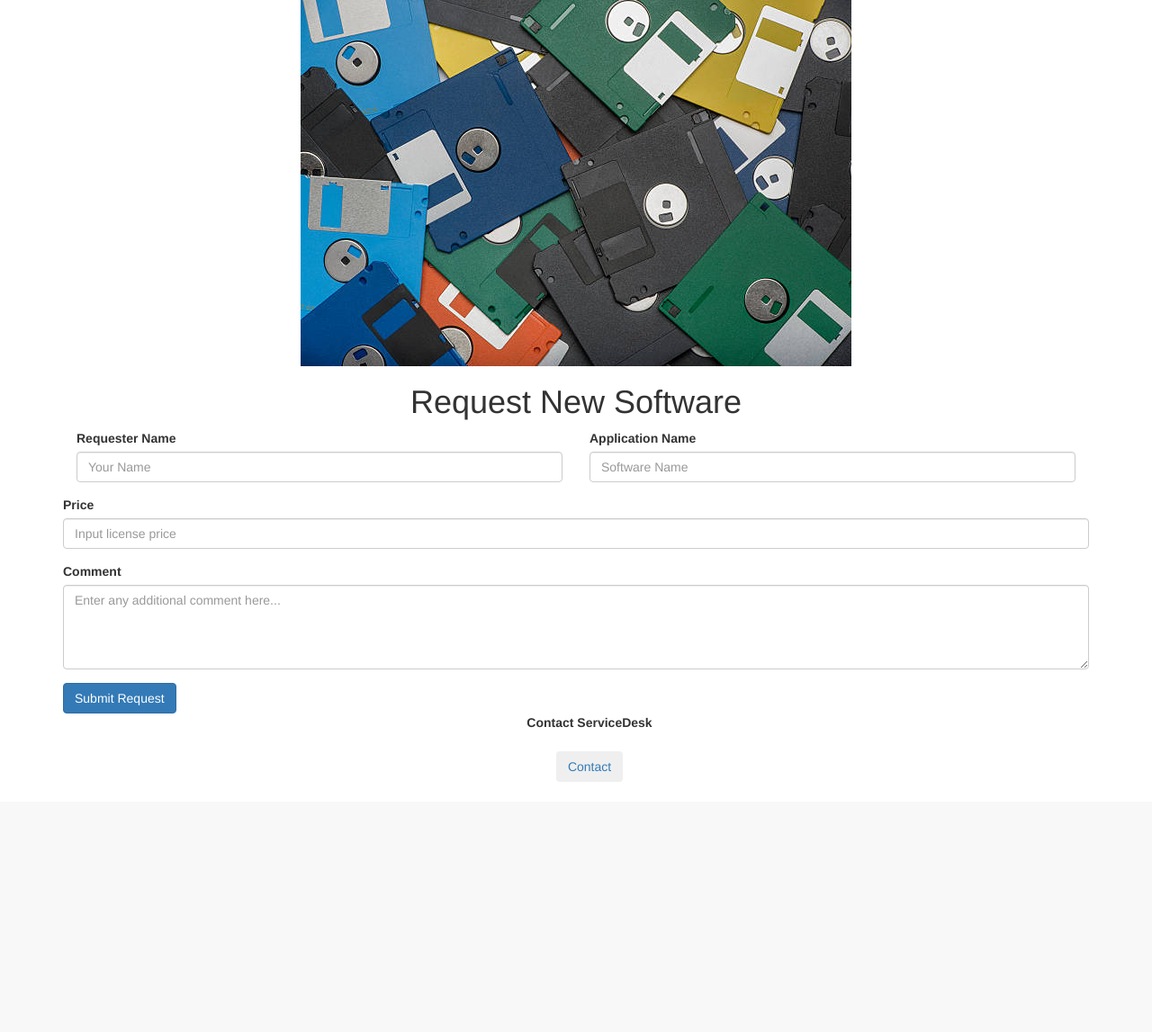
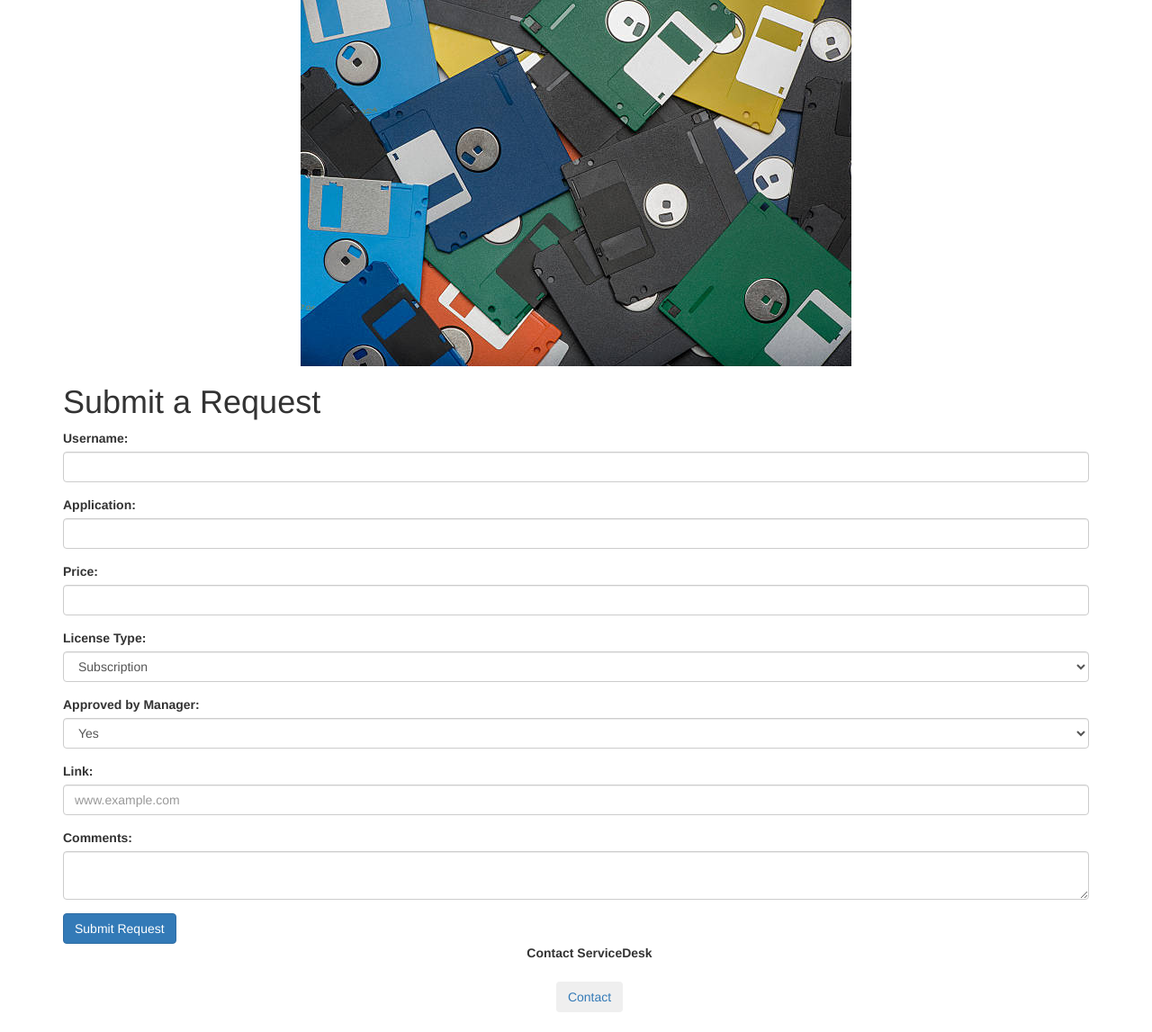
Before and after one commit to stanwisniew/SoftwareRegisterApp, a Flask app: page /request in a window 1280 px wide. Shown: the part 57-1204 px from the top of the page at 90% size. Before the commit the page ends 915 px from the top, so only its background shows below. Run offline with Flask 3, Linux system fonts and the light colour scheme.

Commit message:
modified:   app.py 	modified:   templates/admin.html 	modified:   templates/request.html 	new file:   templates/submit-request.html 	new file:   templates/userrequests.html mainly modified request and flask routes to handle it

```diff
--- a/app.py
+++ b/app.py
@@ -1,4 +1,4 @@
-from flask import Flask, render_template, jsonify, request, redirect, url_for
+from flask import Flask, render_template, request, redirect, url_for
 from database import engine
 from sqlalchemy import text
 from database import fetch_software_data_by_id
@@ -18,13 +18,10 @@ def load_software_from_db(filter_status=None):
         rows = [dict(row) for row in result]
         return rows
 
-
-
 @app.route("/")
 def index():
     software = load_software_from_db()
     recent_software = sorted(software, key=lambda x: x['id'], reverse=True)[:5]
-
     return render_template('index.html', software_list=recent_software)
 
 @app.route("/search")
@@ -42,6 +39,9 @@ def all_software():
     software_list = load_software_from_db(filter_status)
     return render_template('allsoftware.html', software_list=software_list)
 
+@app.route("/userrequests")
+def userreq_page():
+    return render_template('userrequests.html')
 
 @app.route("/request")
 def request_page():
@@ -53,13 +53,12 @@ def admin_page():
 
 @app.route("/application/<id>")
 def show_appinfo(id):
-     appinfo = fetch_software_data_by_id(id)
+    appinfo = fetch_software_data_by_id(id)
+    if not appinfo:
+        return "Not Found", 404
+    return render_template('application.html', appinfo=appinfo[0])
 
-     if not appinfo:
-          return "Not Found", 404
-
-     return render_template('application.html', appinfo=appinfo[0])
-
+# Route for submitting software request
 @app.route("/submit", methods=["POST"])
 def submit_form():
     # Get form data
@@ -69,7 +68,7 @@ def submit_form():
     comments = request.form.get('comments')
     approved = 'Yes' if request.form.get('approved') else 'No'  # Set to 'Yes' if checkbox is checked, otherwise 'No'
 
-   # Insert data into database
+    # Insert data into database
     try:
         with engine.connect() as connection:
             query = text("""
@@ -89,9 +88,47 @@ def submit_form():
 
     except Exception as e:
         print(f"An error occurred: {e}")
-        return render_template('submit_page', message="An error occurred during submission.")
+        return render_template('submit.html', message="An error occurred during submission.")
 
+# Combined GET and POST route for user request
+@app.route('/submit-request', methods=['GET', 'POST'])
+def submit_request():
+    if request.method == 'POST':
+        username = request.form['username']
+        application = request.form['application']
+        price = request.form['price']
+        license_type = request.form['license_type']
+        approved_by_manager = request.form['approved_by_manager']
+        link = request.form['link']
+        comments = request.form['comments']
 
-print(__name__)
+        # Insert data into the request table
+        try:
+            with engine.connect() as connection:
+                query = text("""
+                    INSERT INTO requests (username, application, price, license_type, approved_by_manager, link, comments)
+                    VALUES (:username, :application, :price, :license_type, :approved_by_manager, :link, :comments)
+                """)
+                connection.execute(query, {
+                    "username": username,
+                    "application": application,
+                    "price": float(price),
+                    "license_type": license_type,
+                    "approved_by_manager": approved_by_manager,  # 'yes' or 'no'
+                    "link": link,
+                    "comments": comments
+                })
+                connection.commit()  # Explicit commit
+
+            # Render a success message
+            return render_template('submit-request.html', message="Submission successful!")
+
+        except Exception as e:
+            # Handle any database errors here
+            return render_template('submit-request.html', message=f"An error occurred: {str(e)}")
+
+    # GET request to show the form
+    return render_template('submit-request.html')
+
 if __name__ == "__main__":
     app.run(host="0.0.0.0", debug=True)
--- a/templates/admin.html
+++ b/templates/admin.html
@@ -12,6 +12,11 @@
     {% include 'banner.html' %}
 
     <div class="container mt-5">
+
+        <div class="text-center"></div>
+            <a href="/userrequests" class="btn btn-primary">User Requests</a>
+        </div>
+
         <h1 class="text-center">Add New Software</h1>
         <form action="/submit" method="POST">
             <div class="form-row">
--- a/templates/request.html
+++ b/templates/request.html
@@ -11,31 +11,65 @@
 <body>
     {% include 'nav.html' %}
     {% include 'banner.html' %}
+
     <div class="container">
-        <h1 class="text-center">Request New Software</h1>
+        <h1>Submit a Request</h1>
+        <form action="/submit-request" method="POST">
+            <!-- Username input -->
+            <div class="form-group">
+                <label for="username">Username:</label>
+                <input type="text" id="username" name="username" class="form-control" required>
+            </div>
 
-        <form action="mailto:request@pm.com" method="post" enctype="text/plain">
-            <div class="form-row">
-                <div class="form-group col-md-6">
-                    <label for="requesterName">Requester Name</label>
-                    <input type="text" class="form-control" id="requesterName" name="requesterName" placeholder="Your Name" required>
-                </div>
-                <div class="form-group col-md-6">
-                    <label for="applicationName">Application Name</label>
-                    <input type="text" class="form-control" id="applicationName" name="applicationName" placeholder="Software Name" required>
-                </div>
+            <!-- Application input -->
+            <div class="form-group">
+                <label for="application">Application:</label>
+                <input type="text" id="application" name="application" class="form-control" required>
             </div>
+
+            <!-- Price input (numbers only) -->
             <div class="form-group">
-                <label for="price">Price</label>
-                <input type="text" class="form-control" id="price" name="price" placeholder="Input license price" required>
+                <label for="price">Price:</label>
+                <input type="number" id="price" name="price" class="form-control" step="0.01" min="0" required>
             </div>
+
+            <!-- License Type dropdown -->
             <div class="form-group">
-                <label for="comment">Comment</label>
-                <textarea class="form-control" id="comment" name="comment" rows="4" maxlength="255" placeholder="Enter any additional comment here..." required></textarea>
+                <label for="license_type">License Type:</label>
+                <select id="license_type" name="license_type" class="form-control" required>
+                    <option value="Subscription">Subscription</option>
+                    <option value="Perpetual">Perpetual</option>
+                    <option value="Trial">Trial</option>
+                    <option value="Open Source">Open Source</option>
+                </select>
             </div>
+
+            <!-- Approved by Manager dropdown (Yes/No) -->
+            <div class="form-group">
+                <label for="approved_by_manager">Approved by Manager:</label>
+                <select id="approved_by_manager" name="approved_by_manager" class="form-control" required>
+                    <option value="Yes">Yes</option>
+                    <option value="No">No</option>
+                </select>
+            </div>
+
+            <!-- Link input (www. only) -->
+            <div class="form-group">
+                <label for="link">Link:</label>
+                <input type="text" id="link" name="link" class="form-control" pattern="www\..*" placeholder="www.example.com" title="Please start with www." required>
+            </div>
+
+            <!-- Comments textarea -->
+            <div class="form-group">
+                <label for="comments">Comments:</label>
+                <textarea id="comments" name="comments" class="form-control"></textarea>
+            </div>
+
+            <!-- Submit button -->
             <button type="submit" class="btn btn-primary">Submit Request</button>
         </form>
     </div>
+
     {% include 'footer.html' %}
 </body>
 </html>
```
Also changed, not shown: templates/submit-request.html (added, +12 -0 lines), templates/userrequests.html (added, +71 -0 lines).
